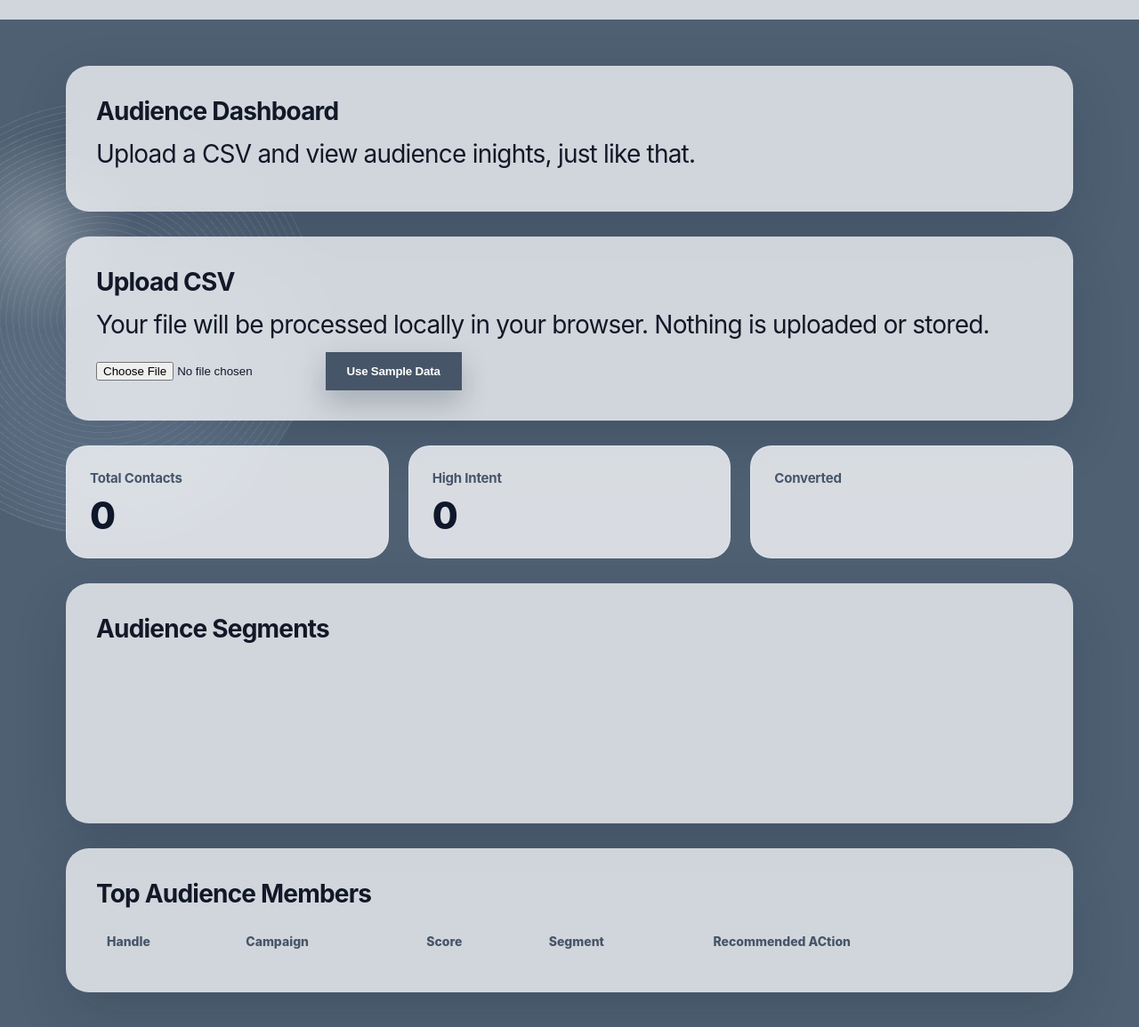
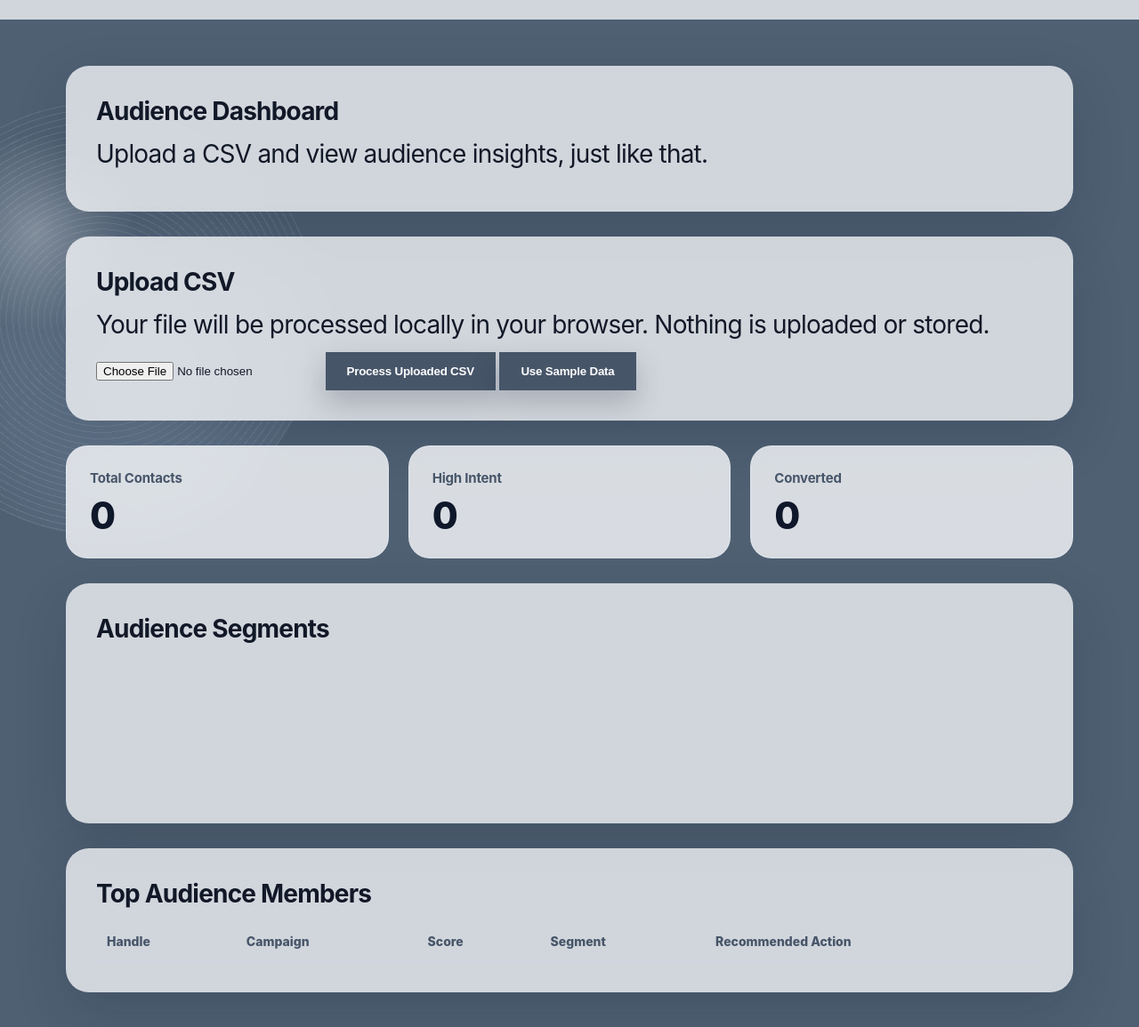
Before and after one commit to tvnushri/audience-signal-os, a plain HTML site: page dashboard.html in a window 1280 px wide. Shown: the part 51-1206 px from the top of the page at 89% size. Drawn offline with nearby package versions, Linux system fonts and the light colour scheme.

Commit message:
Update dashboard.html

```diff
--- a/dashboard.html
+++ b/dashboard.html
@@ -21,7 +21,7 @@
       <section class="card">
         <h2>Audience Dashboard</h2>
         <p>
-          Upload a CSV and view audience inights, just like that.
+          Upload a CSV and view audience insights, just like that.
         </p>
       </section>
 
@@ -32,6 +32,8 @@
         </p>
 
         <input type="file" id="csvFile" accept=".csv" />
+
+        <button id="processCsv">Process Uploaded CSV</button>
 
         <button id="loadSample">Use Sample Data</button>
       </section>
@@ -49,17 +51,22 @@
 
         <div class="metric-card">
           <h3>Converted</h3>
+          <p id="converted">0</p>
         </div>
       </section>
 
       <section class="card">
         <h2>Audience Segments</h2>
+
+        <div class="chart-wrap">
           <canvas id="segmentChart"></canvas>
+        </div>
       </section>
 
       <section class="card">
         <h2>Top Audience Members</h2>
 
+        <div class="table-wrap">
           <table>
             <thead>
               <tr>
@@ -67,12 +74,14 @@
                 <th>Campaign</th>
                 <th>Score</th>
                 <th>Segment</th>
-              <th>Recommended ACtion</th>
+                <th>Recommended Action</th>
               </tr>
             </thead>
 
           <tbody id="audienceTable"></tbody>
         </table>
+        </div>
+      </section>
     </main>
 
     <script src="https://cdn.jsdelivr.net/npm/papaparse@5.4.1/papaparse.min.js"></script>
```
Lines whose indentation alone changed are shown as unchanged.
